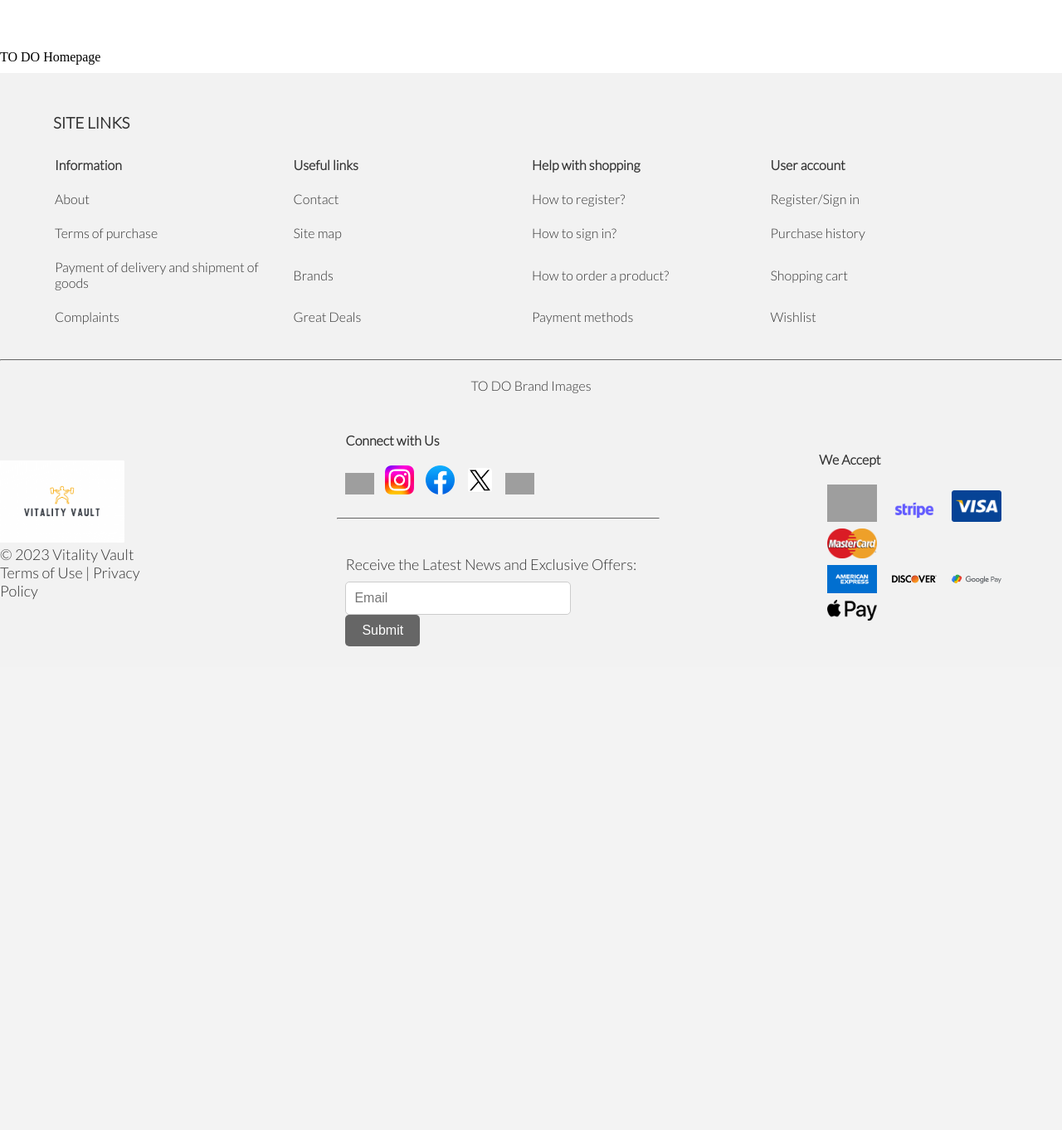
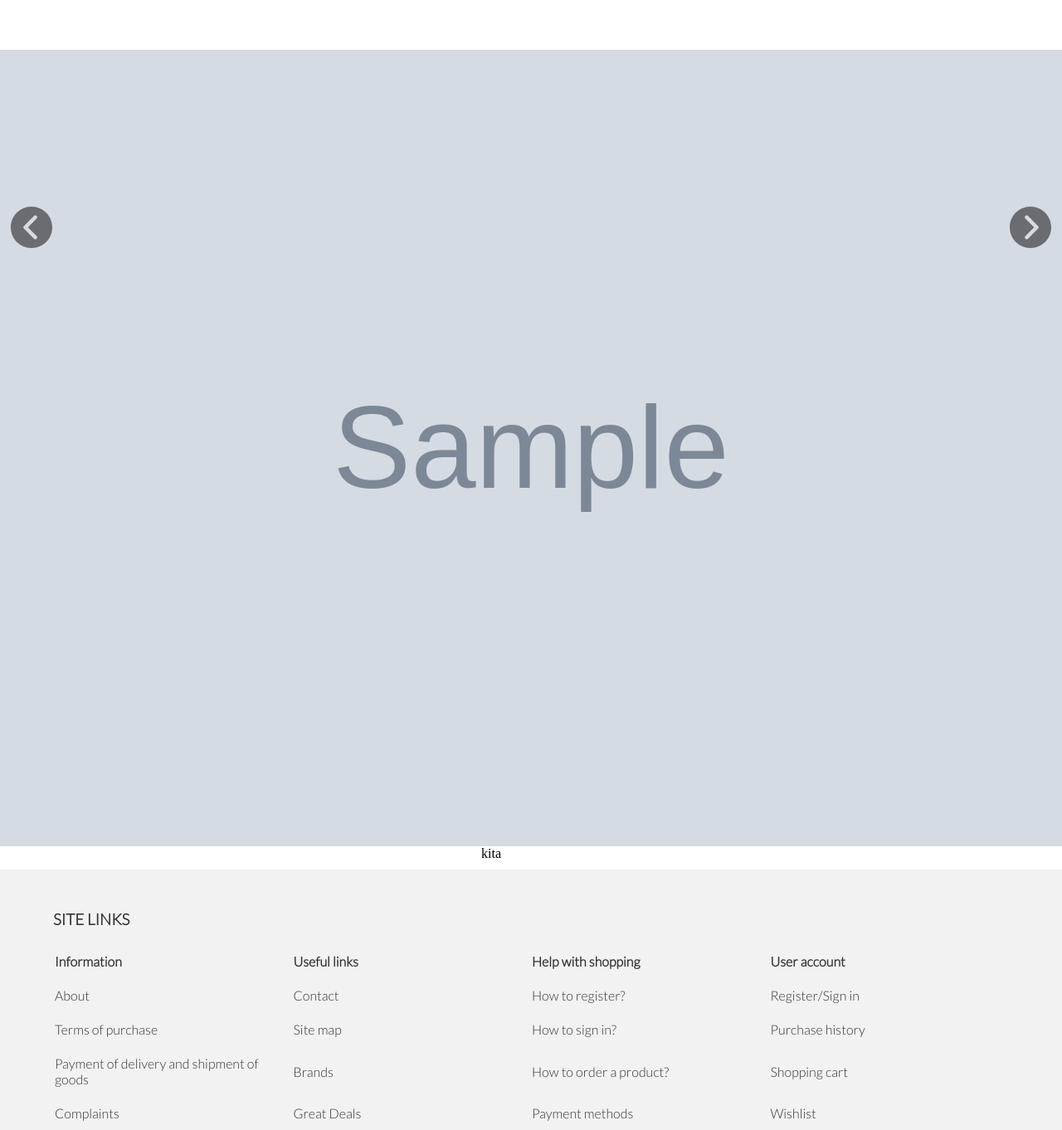
Before and after one commit to Dadi04/vitality-vault, a Django app: page / in a window 1280 px wide. Shown: the part 151-1513 px from the top of the page at 83% size. Before the commit the page ends 930 px from the top, so only its background shows below. Run offline with Django 5.2, Linux system fonts and the light colour scheme; tables that the repository leaves empty hold one stand-in row (values such as "Sample post"); grey boxes marked "Sample" are stand-in pictures; some libraries are stand-ins or nearby versions; grey boxes are pictures that could not be loaded.

Commit message:
slide show

```diff
--- a/requirements.txt
+++ b/requirements.txt
@@ -1 +1,4 @@
 Django==4.2.5
+django-cleanup==8.0.0
+psycopg2-binary==2.9.7
+Pillow==10.0.1
--- a/supplement_store/admin.py
+++ b/supplement_store/admin.py
@@ -1,6 +1,6 @@
 from django.contrib import admin
 
-from .models import User, Item, InStock, Review, Cart, Wishlist, Transaction, Coupon
+from .models import User, Item, InStock, Review, Cart, Wishlist, Transaction, Coupon, SlideShowImage
 
 # Register your models here.
 
@@ -12,3 +12,4 @@ admin.site.register(Cart)
 admin.site.register(Wishlist)
 admin.site.register(Transaction)
 admin.site.register(Coupon)
+admin.site.register(SlideShowImage)
--- a/supplement_store/models.py
+++ b/supplement_store/models.py
@@ -1,12 +1,17 @@
 from django.db import models
 from django.contrib.auth.models import AbstractUser
+from django.utils import timezone
 
 from .countries import COUNTRIES
 
 # Create your models here.
 
 def item_image_upload_path(instance):
-    return f'static/supplement_store/images/product_images/{instance.name}/'
+    return f'supplement_store/static/supplement_store/images/product_images/{instance.name}/'
+
+def slide_show_upload_path(instance, filename):
+    return f'supplement_store/static/supplement_store/images/slide_show_images/{timezone.now().strftime("%Y-%m-%d_%H-%M-%S")}_{filename}'
+
 
 class User(AbstractUser):
     address = models.CharField(default=None)
@@ -60,6 +65,14 @@ class InStock(models.Model):
     is_available = models.BooleanField()
     quantity = models.PositiveIntegerField()
 
+class SlideShowImage(models.Model):
+    title = models.CharField(max_length=20)
+    image = models.ImageField(upload_to=slide_show_upload_path)
+    order = models.PositiveIntegerField()
+
+    def __str__(self):
+        return self.title
+
 class Review(models.Model):
     user = models.ForeignKey(User, on_delete=models.CASCADE)
     item = models.ForeignKey(Item, on_delete=models.CASCADE)
--- a/supplement_store/static/supplement_store/style.css
+++ b/supplement_store/static/supplement_store/style.css
@@ -242,7 +242,7 @@ footer #third #third-third img {
   display: inline;
 }
 #login #reset #remember input[type=checkbox] {
-  transform: scale(1.5); /* Adjust the scale factor as needed */
+  transform: scale(1.5);
 }
 #login #reset #submit-login {
   width: 150px;
@@ -389,4 +389,38 @@ footer #third #third-third img {
   background-color: #444;
 }
 
+#slide-show .slides {
+  width: 100%;
+}
+#slide-show .slides .slide-show-images {
+  width: 100%;
+}
+#slide-show #left-arrow {
+  position: absolute;
+  top: 50%;
+  left: 1%;
+  outline: 0;
+  border: 0;
+  opacity: 0.5;
+}
+#slide-show #right-arrow {
+  position: absolute;
+  top: 50%;
+  right: 1%;
+  outline: 0;
+  border: 0;
+  opacity: 0.5;
+}
+#slide-show ul {
+  margin: 0 auto;
+  width: 200px;
+  list-style: circle;
+}
+#slide-show ul .dot {
+  margin-right: 10px;
+  padding: 0 20px;
+  display: inline-block;
+  width: fit-content;
+}
+
 /*# sourceMappingURL=style.css.map */
--- a/supplement_store/static/supplement_store/style.scss
+++ b/supplement_store/static/supplement_store/style.scss
@@ -452,3 +452,41 @@ footer {
     }
 
 }
+
+#slide-show {
+    .slides {
+        .slide-show-images {
+            width: 100%;
+        }
+        width: 100%;
+    }
+    #left-arrow {
+        position: absolute;
+        top: 50%;
+        left: 1%;
+        outline: 0;
+        border: 0;
+        opacity: 0.5;
+    }
+    #right-arrow {
+        position: absolute;
+        top: 50%;
+        right: 1%;
+        outline: 0;
+        border: 0;
+        opacity: 0.5;
+    }
+    ul {
+        margin: 0 auto;
+        width: 200px;
+        list-style: circle;
+        .dot {
+            margin-right: 10px;
+            padding: 0 20px;
+            display: inline-block;
+            width: fit-content;
+        }
+    }
+
+
+}
--- a/supplement_store/templates/supplement_store/index.html
+++ b/supplement_store/templates/supplement_store/index.html
@@ -1,10 +1,84 @@
 {% extends 'supplement_store/layout.html' %}
 {% load static %}
+{% load filename %}
 
 {% block title %}
     Vitality Vault
 {% endblock %}
 
 {% block body %}
-    TO DO Homepage
+    <div id="slide-show">
+        {% for image in images %}
+            <div class="slides">
+                <img src="{% static '/supplement_store/images/slide_show_images/' %}{{image.image.name|filename}}" class="slide-show-images" data-id="{{image.id}}" id="image-{{image.title}}" alt="{{image.title}}">
+            </div>
+        {% endfor %}
+        <img src="{% static '/supplement_store/images/left-arrow.svg' %}" alt="left-arrow" width="50px" id="left-arrow">
+        <img src="{% static '/supplement_store/images/right-arrow.svg' %}" alt="right-arrow" width="50px" id="right-arrow">
+        <ul>
+            {% for image in images %}
+                <li class="dot" data-id="{{image.id}}">kita</li>
+            {% endfor %}
+        </ul>
+    </div>
 {% endblock %}
+
+{% block script %}
+    <script>
+        const slides = document.querySelectorAll('.slides');
+        const allImages = document.querySelectorAll('.slide-show-images');
+        const allDots = document.querySelectorAll('.dot');
+        const leftArrow = document.getElementById('left-arrow');
+        const rightArrow = document.getElementById('right-arrow');
+        let currentImageIndex = 0;
+        let intervalId;
+
+        // change the image to the index its on
+        function showImage(index) {
+            allImages.forEach(eachImage => {
+                eachImage.style.display = 'none';
+            });
+            allDots.forEach(dot => {
+                dot.classList.remove('is_active');
+            });
+            allImages[index].style.display = 'block';
+            allDots[index].classList.add('is_active');
+            currentImageIndex = index;
+        }
+        showImage(currentImageIndex);
+
+        // function to automatically change image to the right
+        function showNextImage() {
+            currentImageIndex = (currentImageIndex + 1) % allImages.length;
+            showImage(currentImageIndex);
+        }
+
+        // when you click left arrow change the image to the left
+        leftArrow.addEventListener('click', () => {
+            currentImageIndex = (currentImageIndex - 1 + allImages.length) % allImages.length;
+            showImage(currentImageIndex);
+            clearInterval(intervalId);
+            intervalId = setInterval(showNextImage, 5000);
+        });
+        // when you click right arrow change the image to the right
+        rightArrow.addEventListener('click', () => {
+            showNextImage();
+            clearInterval(intervalId);
+            intervalId = setInterval(showNextImage, 5000);
+        });
+        // when you click the dot change the image
+        allDots.forEach(dot => {
+            dot.addEventListener('click', () => {
+                const id = dot.getAttribute('data-id');
+                const index = Array.from(allImages).findIndex(image => image.getAttribute('data-id') === id);
+                if (index !== -1) {
+                    showImage(index);
+                }
+                clearInterval(intervalId);
+                intervalId = setInterval(showNextImage, 5000);
+            });
+        });
+        // change the image automatically every 5 seconds
+        intervalId = setInterval(showNextImage, 5000);
+    </script>
+{% endblock %}
--- /dev/null
+++ b/supplement_store/templatetags/filename.py
@@ -0,0 +1,8 @@
+from django import template
+from os.path import basename
+
+register = template.Library()
+
+@register.filter
+def filename(value):
+    return basename(value)
--- a/supplement_store/urls.py
+++ b/supplement_store/urls.py
@@ -1,3 +1,5 @@
+from django.conf import settings
+from django.conf.urls.static import static
 from django.urls import path
 
 from . import views
@@ -17,3 +19,6 @@ urlpatterns = [
     path('contact', views.contact, name="contact"),
     path("activate/<str:uidb64>/<str:token>/", views.activate_email, name='activate_email'),
 ]
+
+if settings.DEBUG:
+    urlpatterns += static(settings.STATIC_URL, document_root=settings.STATIC_ROOT)
--- a/supplement_store/views.py
+++ b/supplement_store/views.py
@@ -10,12 +10,14 @@ from django.contrib.auth.tokens import default_token_generator
 from django.contrib.auth.decorators import login_required
 
 from .countries import COUNTRIES
-from .models import User
+from .models import User, SlideShowImage
 
 # Create your views here.
 
 def index(request):
-    return render(request, "supplement_store/index.html")
+    return render(request, "supplement_store/index.html", {
+        "images": SlideShowImage.objects.all().order_by('order'),
+    })
 
 def login_view(request):
     if request.method == 'POST':
```
Also changed, not shown: supplements/settings.py (+7 -0 lines), supplement_store/migrations/0006_slideshowimages_alter_user_country.py (added), supplement_store/migrations/0007_slideshowimage_delete_slideshowimages.py (added), supplement_store/migrations/0008_alter_slideshowimage_image.py (added), supplement_store/migrations/0009_slideshowimage_actual_url.py (added), supplement_store/migrations/0010_remove_slideshowimage_actual_url.py (added), supplement_store/static/supplement_store/images/left-arrow.svg (added), supplement_store/static/supplement_store/images/right-arrow.svg (added), supplement_store/static/supplement_store/images/slide_show_images/2023-09-21_16-12-55_singapore.webp (added), supplement_store/static/supplement_store/images/slide_show_images/2023-09-21_16-13-48_random.webp (added), 1 other file.
